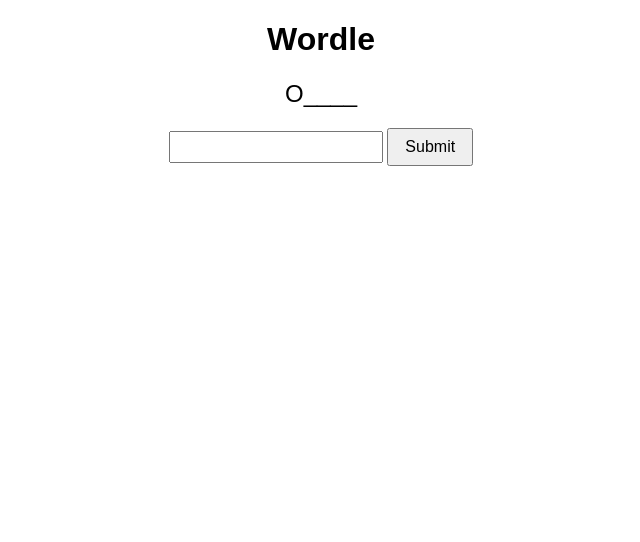
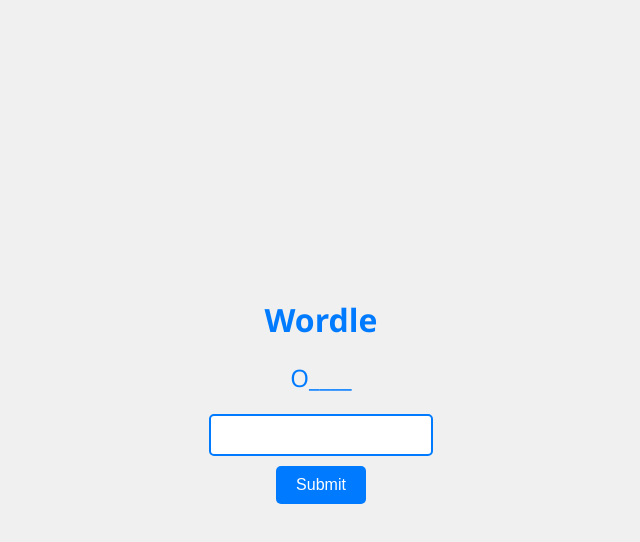
Before and after one commit to Amritha2170/worldegame1, a plain HTML site: page index.html in a window 1280 px wide. Shown: the whole page, without its empty margins (319-959 px from the left). Drawn offline with Linux system fonts and the light colour scheme.

Commit message:
Update index.html

```diff
--- a/index.html
+++ b/index.html
@@ -6,28 +6,60 @@
     <title>Wordle</title>
     <style>
         body {
-            font-family: Arial, sans-serif;
+            font-family: 'Segoe UI', Tahoma, Geneva, Verdana, sans-serif;
             text-align: center;
+            background-color: #f0f0f0;
+            color: #333;
+            margin: 0;
+            padding: 0;
+            display: flex;
+            flex-direction: column;
+            align-items: center;
+            justify-content: center;
+            height: 100vh;
         }
+
+        h1 {
+            font-size: 2rem;
+            color: #007bff;
+            margin-bottom: 20px;
+        }
+
         #word {
             font-size: 24px;
             margin-bottom: 20px;
+            color: #007bff;
         }
+
         #guess {
             width: 200px;
-            padding: 5px;
+            padding: 10px;
             font-size: 16px;
             margin-bottom: 10px;
+            border: 2px solid #007bff;
+            border-radius: 5px;
         }
+
         #submit {
-            padding: 8px 16px;
+            padding: 10px 20px;
             font-size: 16px;
             cursor: pointer;
+            background-color: #007bff;
+            color: #fff;
+            border: none;
+            border-radius: 5px;
+            transition: background-color 0.3s ease;
         }
+
+        #submit:hover {
+            background-color: #0056b3;
+        }
+
         #message {
             font-size: 18px;
             font-weight: bold;
             margin-top: 20px;
+            color: #007bff;
         }
     </style>
 </head>
@@ -66,6 +98,7 @@
             }
             if (guess === targetWord) {
                 document.getElementById('message').textContent = 'Congratulations! You guessed the word!';
+                document.getElementById('word').textContent = targetWord.charAt(0).toUpperCase() + targetWord.slice(1); // Display full word when guessed correctly
             } else {
                 const result = compareWords(guess);
                 document.getElementById('message').textContent = `Correct letters: ${result.correctLetters}. Correct positions: ${result.correctPositions}.`;
@@ -73,6 +106,7 @@
             guessCount++;
             if (guessCount >= 5) {
                 document.getElementById('message').textContent += ' You ran out of guesses. The word was: ' + targetWord;
+                document.getElementById('word').textContent = targetWord.charAt(0).toUpperCase() + targetWord.slice(1); // Display full word when guesses are used up
             }
         }
 
```
